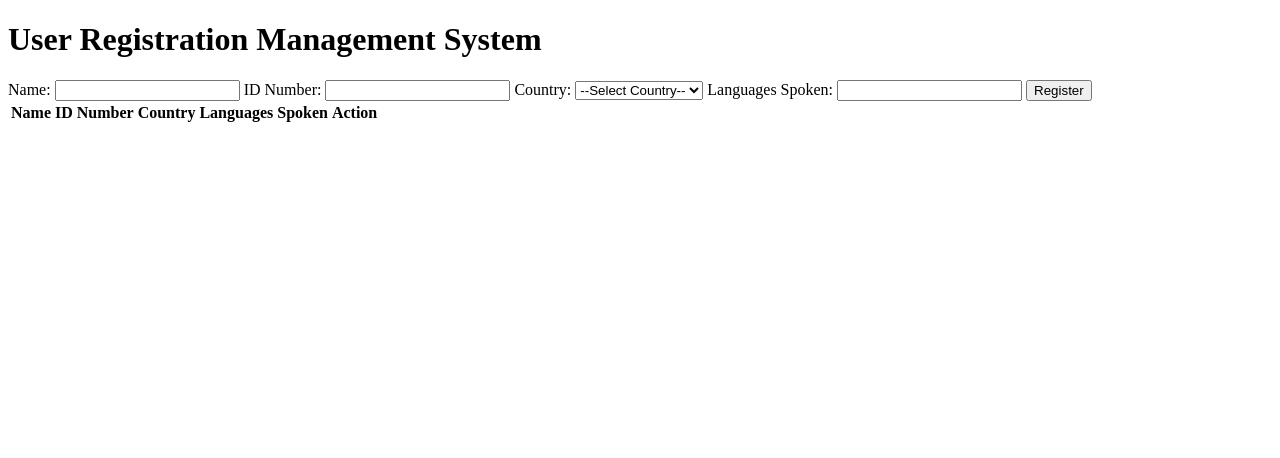
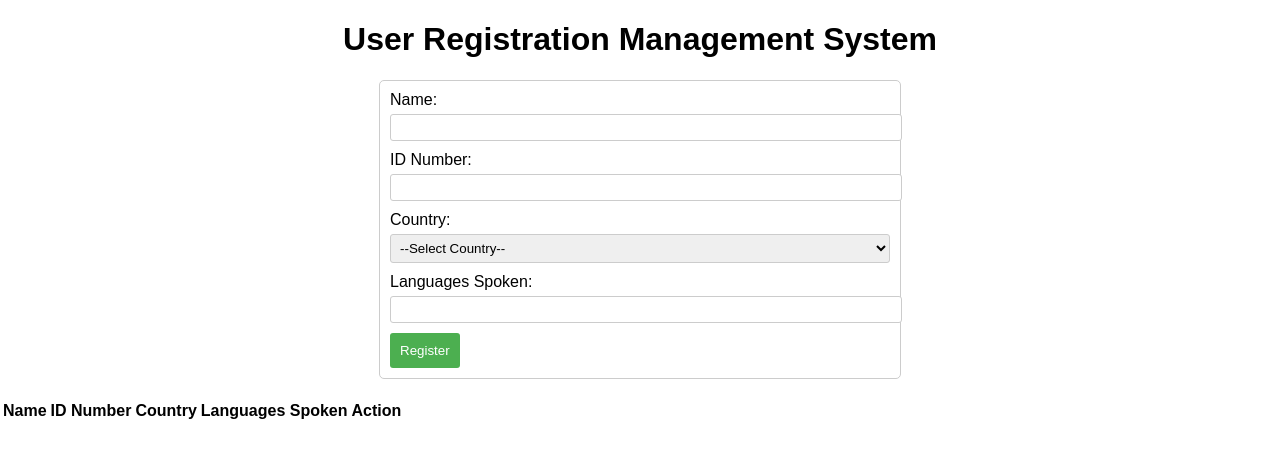
Before and after one commit to SamuelOkoth/user-registration-management-system, a plain HTML site: page index.html in a window 1280 px wide. Drawn offline with Linux system fonts and the light colour scheme; a script that the page names is missing.

Commit message:
styled the form

```diff
--- a/index.html
+++ b/index.html
@@ -6,7 +6,7 @@
     <meta http-equiv="X-UA-Compatible" content="IE=edge">
     <meta name="viewport" content="width=device-width, initial-scale=1.0">
     <title>User Registration Management System</title>
-    <link rel="stylesheet" href="style.css" />
+    <link rel="stylesheet" href="styles.css" />
 
     <body>
         <h1>User Registration Management System</h1>
--- a/styles.css
+++ b/styles.css
@@ -0,0 +1,40 @@
+body {
+    font-family: Arial, sans-serif;
+    margin: 0;
+    padding: 0;
+}
+
+h1 {
+    text-align: center;
+}
+
+form {
+    margin: 20px auto;
+    max-width: 500px;
+    padding: 10px;
+    border: 1px solid #ccc;
+    border-radius: 5px;
+}
+
+label {
+    display: block;
+    margin-bottom: 5px;
+}
+
+input[type="text"],
+select {
+    padding: 5px;
+    width: 100%;
+    margin-bottom: 10px;
+    border-radius: 3px;
+    border: 1px solid #ccc;
+}
+
+button[type="submit"] {
+    background-color: #4caf50;
+    color: #fff;
+    padding: 10px;
+    border: none;
+    border-radius: 3px;
+    cursor: pointer;
+}
```
